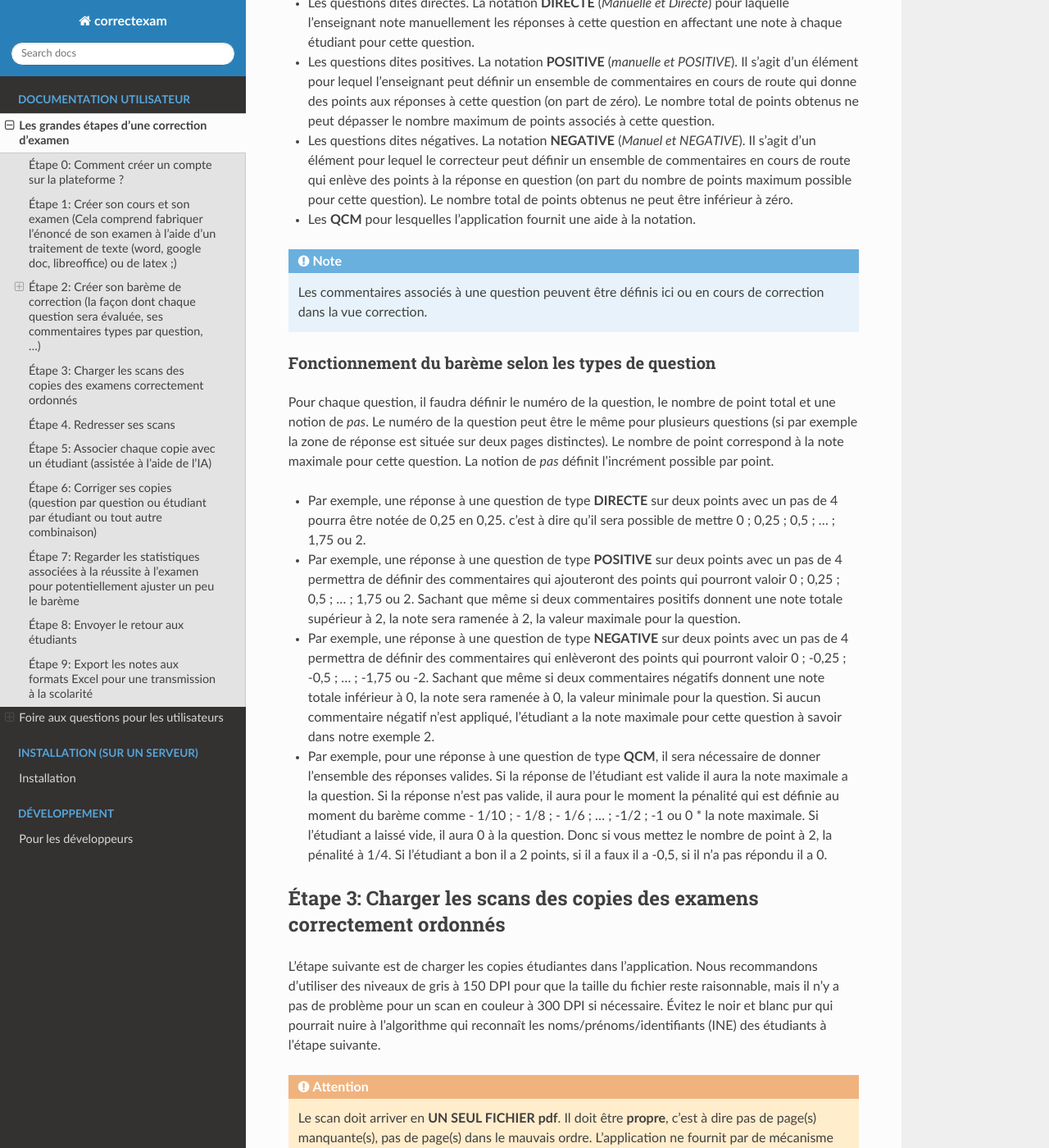
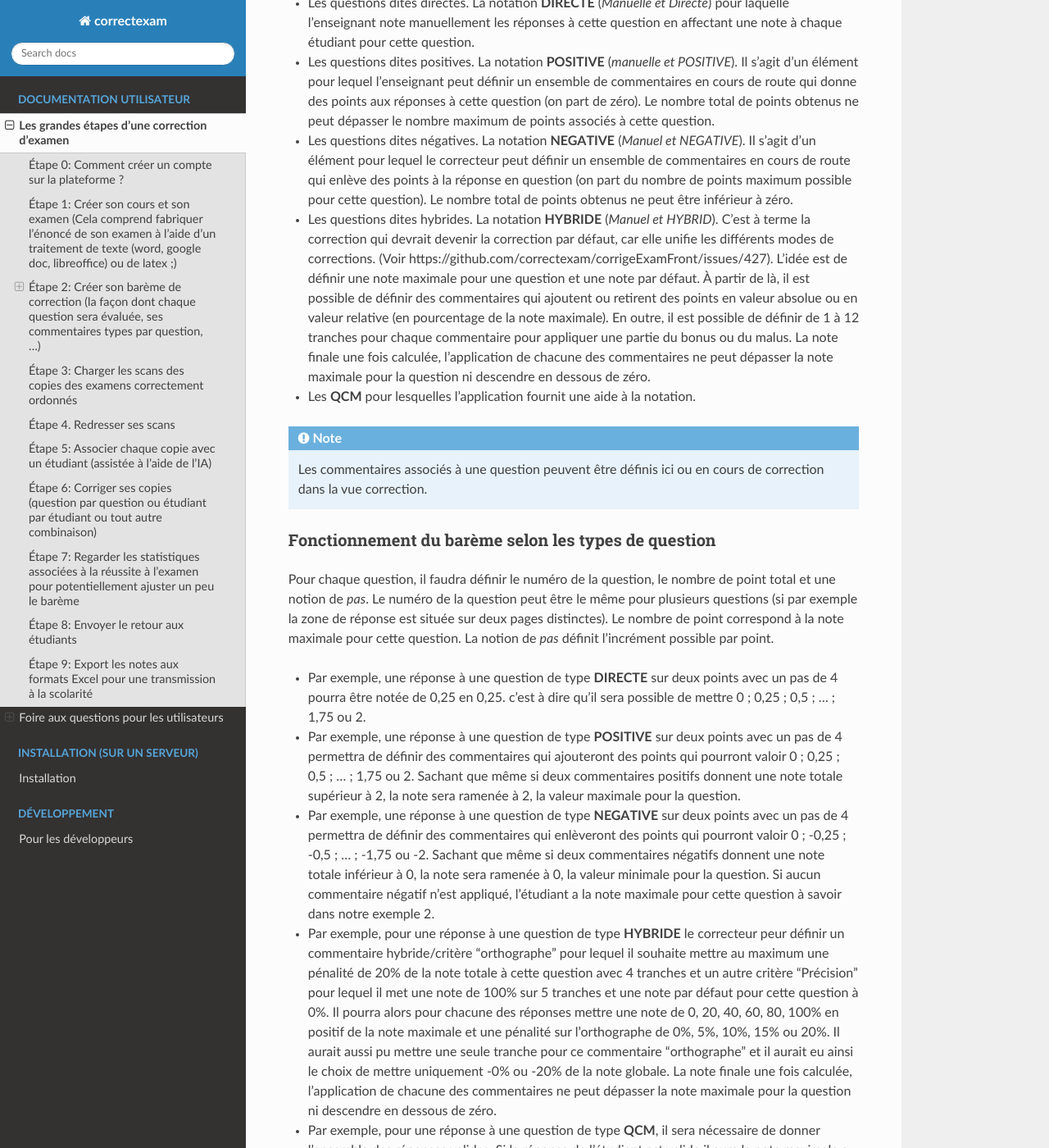
Before and after one commit to correctexam/documentation-french, a Sphinx documentation site: the page built from docs/source/user.md, in a window 1280 px wide and 1400 px high, scrolled down 3379 px. Shown: the whole window at 82% size. Built offline with Sphinx 7.4.7 and the Read the Docs theme 2.0.0, drawn with Linux system fonts in a browser that asks for light colours.

Commit message:
update documentation for new scoring

```diff
--- a/docs/source/user.md
+++ b/docs/source/user.md
@@ -60,6 +60,8 @@ Pour l'instant, il y a grosso modo quatre types de question.
 - Les questions dites directes. La notation **DIRECTE** (*Manuelle et Directe*) pour laquelle l'enseignant note manuellement les réponses à cette question en affectant une note à chaque étudiant pour cette question.
 - Les questions dites positives. La notation **POSITIVE** (*manuelle et POSITIVE*). Il s'agit d'un élément pour lequel l'enseignant peut définir un ensemble de commentaires en cours de route qui donne des points aux réponses à cette question (on part de zéro). Le nombre total de points obtenus ne peut dépasser le nombre maximum de points associés à cette question.
 - Les questions dites négatives. La notation **NEGATIVE** (*Manuel et NEGATIVE*). Il s'agit d'un élément pour lequel le correcteur peut définir un ensemble de commentaires en cours de route qui enlève des points à la réponse en question (on part du nombre de points maximum possible pour cette question). Le nombre total de points obtenus ne peut être inférieur à zéro.
+- Les questions dites hybrides. La notation **HYBRIDE** (*Manuel et HYBRID*). C'est à terme la correction qui devrait devenir la correction par défaut, car elle unifie les différents modes de corrections. (Voir https://github.com/correctexam/corrigeExamFront/issues/427). L'idée est de définir une note maximale pour une question et une note par défaut. À partir de là, il est possible de définir des commentaires qui ajoutent ou retirent des points en valeur absolue ou en valeur relative (en pourcentage de la note maximale). En outre, il est possible de définir de 1 à 12 tranches pour chaque commentaire pour appliquer une partie du bonus ou du malus. La note finale une fois calculée, l'application de chacune des commentaires ne peut dépasser la note maximale pour la question ni descendre en dessous de zéro.
+
 - Les **QCM** pour lesquelles l'application fournit une aide à la notation.
 
 
@@ -75,6 +77,7 @@ Pour chaque question, il faudra définir le numéro de la question, le nombre de
 
 - Par exemple, une réponse à une question de type **POSITIVE** sur deux points avec un pas de 4 permettra de définir des commentaires qui ajouteront des points qui pourront valoir 0 ; 0,25 ; 0,5 ; ... ; 1,75 ou 2. Sachant que même si deux commentaires positifs donnent une note totale supérieur à 2, la note sera ramenée à 2, la valeur maximale pour la question.
 - Par exemple, une réponse à une question de type **NEGATIVE** sur deux points avec un pas de 4 permettra de définir des commentaires qui enlèveront des points qui pourront valoir 0 ; -0,25 ; -0,5 ; ... ; -1,75 ou -2. Sachant que même si deux commentaires négatifs donnent une note totale inférieur à 0, la note sera ramenée à 0, la valeur minimale pour la question. Si aucun commentaire négatif n'est appliqué, l'étudiant a la note maximale pour cette question à savoir dans notre exemple 2.
+- Par exemple, pour une réponse à une question de type **HYBRIDE** le correcteur peur définir un commentaire hybride/critère "orthographe" pour lequel il souhaite mettre au maximum une pénalité de 20% de la note totale à cette question avec 4 tranches et un autre critère "Précision" pour lequel il met une note de 100% sur 5 tranches et une note par défaut pour cette question à 0%. Il pourra alors pour chacune des réponses mettre une note de 0, 20, 40, 60, 80, 100% en positif de la note maximale et une pénalité sur l'orthographe de 0%, 5%, 10%, 15% ou 20%. Il aurait aussi pu mettre une seule tranche pour ce commentaire "orthographe" et il aurait eu ainsi le choix de mettre uniquement -0% ou -20% de la note globale. La note finale une fois calculée, l'application de chacune des commentaires ne peut dépasser la note maximale pour la question ni descendre en dessous de zéro.
 - Par exemple, pour une réponse à une question de type **QCM**, il sera nécessaire de donner l'ensemble des réponses valides. Si la réponse de l'étudiant est valide il aura la note maximale a la question. Si la réponse n'est pas valide, il aura pour le moment la pénalité qui est définie au moment du barème comme - 1/10 ; - 1/8 ; - 1/6 ; ... ; -1/2 ; -1 ou 0 * la note maximale. Si l'étudiant a laissé vide, il aura 0 à la question. Donc si vous mettez le nombre de point à 2, la pénalité à 1/4. Si l'étudiant a bon il a 2 points, si il a faux il a -0,5, si il n'a pas répondu il a 0.
 
 
```
